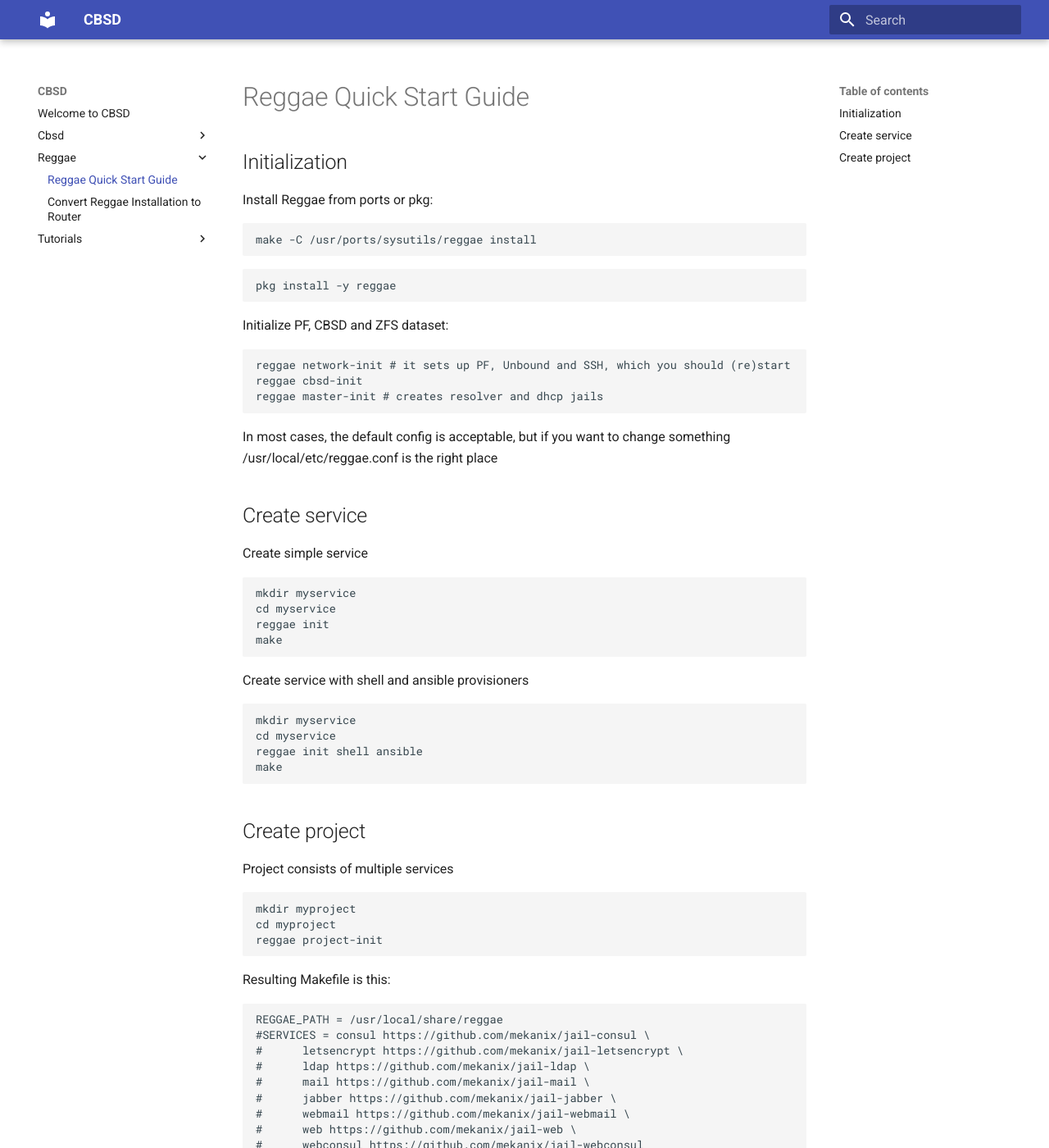
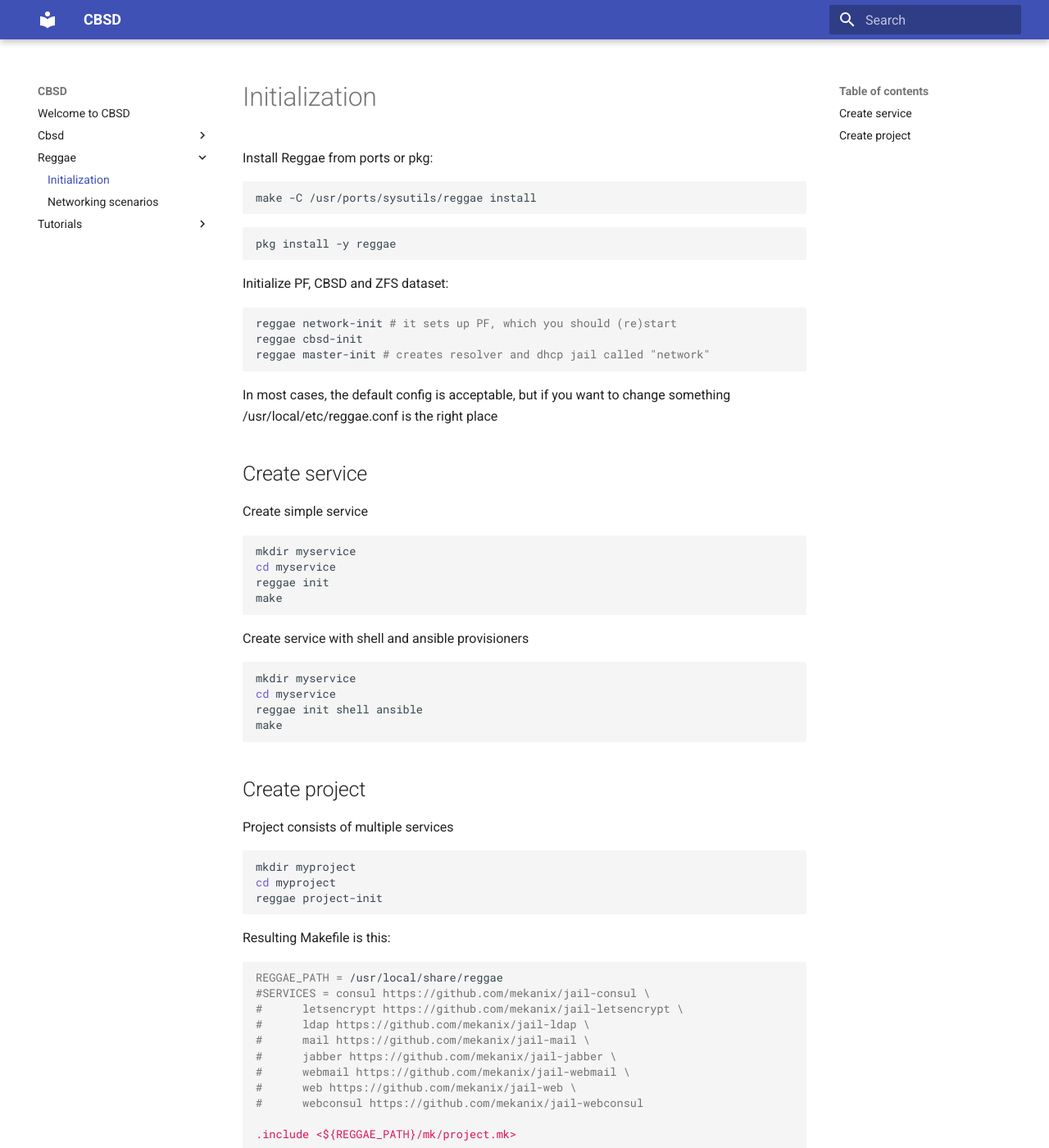
Before and after one commit to cbsd/cbsd.io, an MkDocs documentation site: the page built from docs/reggae/initialize.md, in a window 1280 px wide and 1400 px high. Shown: the whole window at 82% size. Built offline with MkDocs 1.6.1 and Material for MkDocs 9.7.7, drawn with Linux system fonts in a browser that asks for light colours; some of the changed text lies outside the part shown.

Commit message:
Skeleton for documentation

````diff
--- a/docs/reggae/quick-start.md
+++ b/docs/reggae/initialize.md
@@ -1,23 +1,21 @@
-# Reggae Quick Start Guide
-
-## Initialization
+# Initialization
 
 Install Reggae from ports or pkg:
 
-```
+```sh
 make -C /usr/ports/sysutils/reggae install
 ```
 
-```
+```sh
 pkg install -y reggae
 ```
 
 Initialize PF, CBSD and ZFS dataset:
 
-```
-reggae network-init # it sets up PF, Unbound and SSH, which you should (re)start
+```sh
+reggae network-init # it sets up PF, which you should (re)start
 reggae cbsd-init
-reggae master-init # creates resolver and dhcp jails
+reggae master-init # creates resolver and dhcp jail called "network"
 ```
 
 In most cases, the default config is acceptable, but if you want to change something /usr/local/etc/reggae.conf is the right place
@@ -26,7 +24,7 @@ In most cases, the default config is acceptable, but if you want to change somet
 
 Create simple service
 
-```
+```sh
 mkdir myservice
 cd myservice
 reggae init
@@ -35,7 +33,7 @@ make
 
 Create service with shell and ansible provisioners
 
-```
+```sh
 mkdir myservice
 cd myservice
 reggae init shell ansible
@@ -46,7 +44,7 @@ make
 
 Project consists of multiple services
 
-```
+```sh
 mkdir myproject
 cd myproject
 reggae project-init
@@ -54,7 +52,7 @@ reggae project-init
 
 Resulting Makefile is this:
 
-```
+```Makefile
 REGGAE_PATH = /usr/local/share/reggae
 #SERVICES = consul https://github.com/mekanix/jail-consul \
 #      letsencrypt https://github.com/mekanix/jail-letsencrypt \
````
Also changed, not shown: docs/reggae/networking.md (added, +20 -0 lines), docs/reggae/router.md (deleted, +0 -92 lines).
